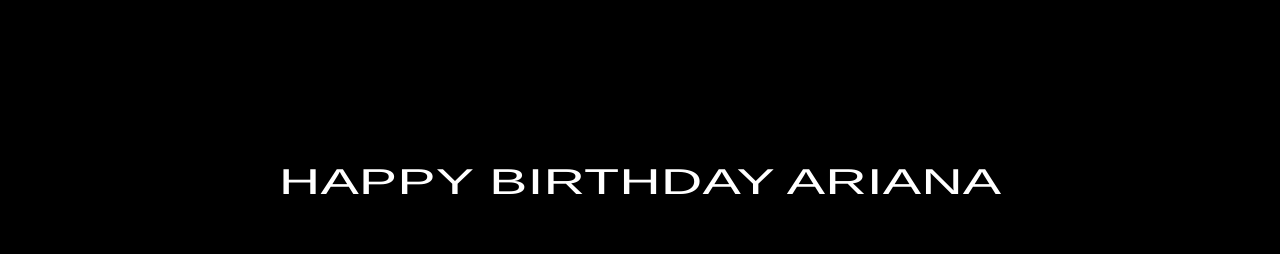
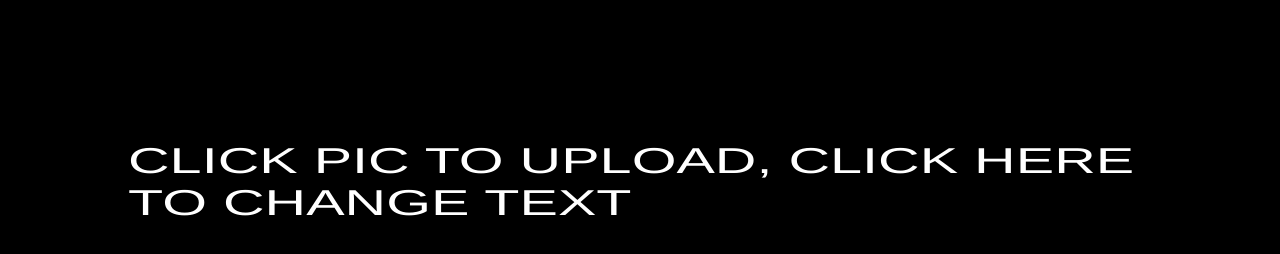
Before and after one commit to Mighel881/HappyBirthdayFromBeyonce, a plain HTML site: page index.html in a window 1280 px wide. Shown: the part 546-800 px from the top of the page. Drawn offline with Linux system fonts and the light colour scheme.

Commit message:
Update index.html

```diff
--- a/index.html
+++ b/index.html
@@ -33,7 +33,7 @@
 				<input type="file" accept="image/gif, image/jpeg, image/png" name="image" id="file" class="hide_file" onchange="loadFile(event)">
 			</div>
 			<div id="titlecont">
-				<div id="title" contenteditable="true">HAPPY BIRTHDAY ARIANA</div>
+				<div id="title" contenteditable="true">CLICK PIC TO UPLOAD, CLICK HERE TO CHANGE TEXT</div>
 			</div>
 		</div>
 	</body>
```
